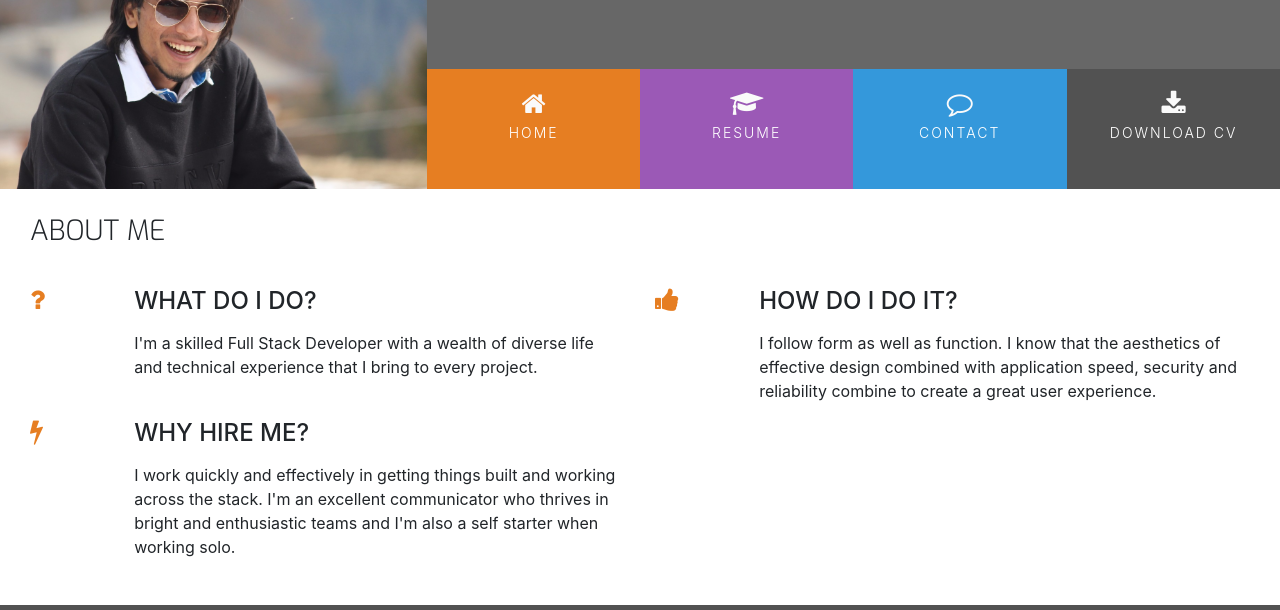
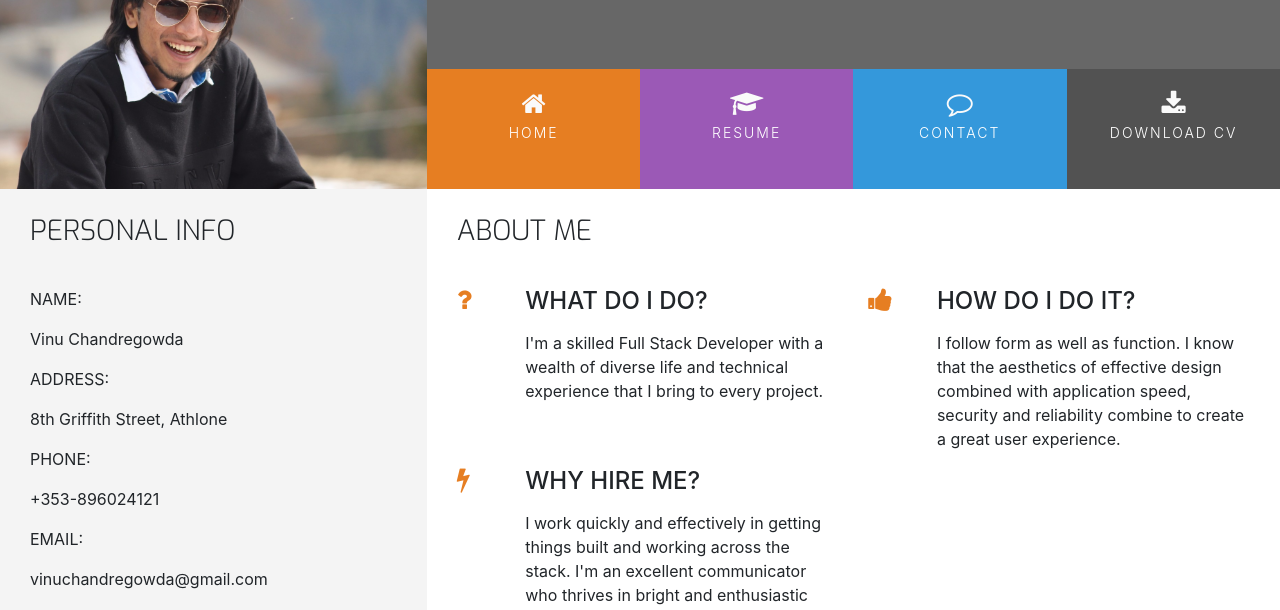
Before and after one commit to vinuc49/Project4-download-my-cv, a plain HTML site: page index.html in a window 1280 px wide. Shown: the part 180-790 px from the top of the page. Drawn offline with nearby package versions, Linux system fonts and the light colour scheme.

Commit message:
Updating personal info

```diff
--- a/assets/css/style.css
+++ b/assets/css/style.css
@@ -8,6 +8,10 @@
 
 .bg-color-three-reasons {
     background-color: #fff;
+}
+
+.bg-color-personal-info {
+    background-color: #f4f4f4;
 }
 
 .ui-menu-color-home {
--- a/index.html
+++ b/index.html
@@ -83,7 +83,46 @@
       </div>
     </header>
     <section class="container-fluid">
-      <div class="row row-table">
+      <div class="row">
+        <div class="col-md-4 bg-color-personal-info section-column">
+          <div class="row">
+            <div class="col-12">
+              <h3 class="section-heading uppercase">Personal Info</h3>
+            </div>
+          </div>
+          <div class="personal-info-item">
+            <div class="key">
+              <p class="uppercase">Name:</p>
+            </div>
+            <div class="value">
+              <p>Vinu Chandregowda</p>
+            </div>
+          </div>
+          <div class="personal-info-item">
+            <div class="key">
+              <p class="uppercase">Address:</p>
+            </div>
+            <div class="value">
+              <p>8th Griffith Street, Athlone</p>
+            </div>
+          </div>
+          <div class="personal-info-item">
+            <div class="key">
+              <p class="uppercase">Phone:</p>
+            </div>
+            <div class="value">
+              <p>+353-896024121</p>
+            </div>
+          </div>
+          <div class="personal-info-item">
+            <div class="key">
+              <p class="uppercase">Email:</p>
+            </div>
+            <div class="value">
+              <p>vinuchandregowda@gmail.com</p>
+            </div>
+          </div>
+        </div>
         <div class="col-md-8 bg-color-three-reasons section-column">
           <div class="row">
             <div class="col">
```
